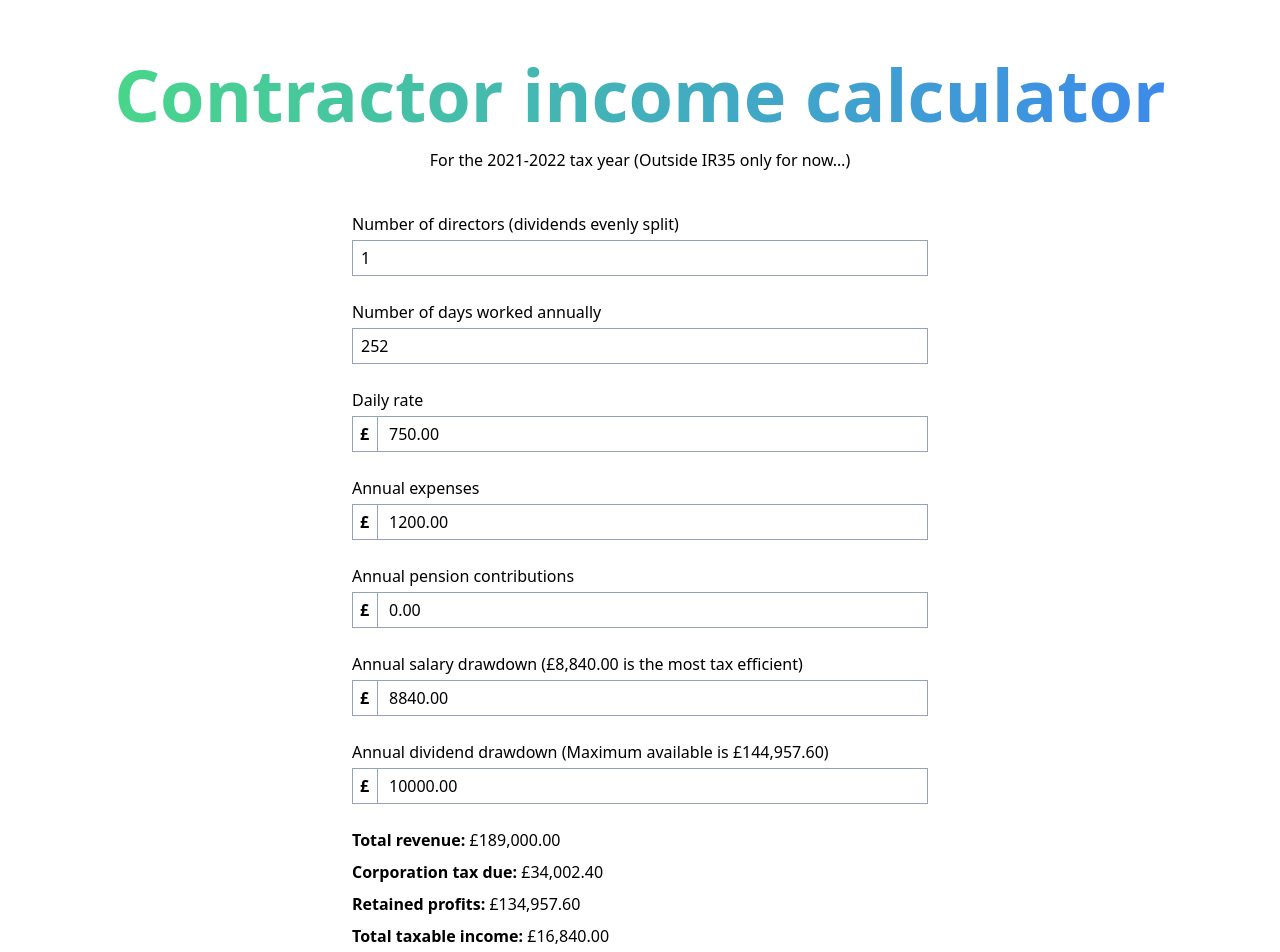
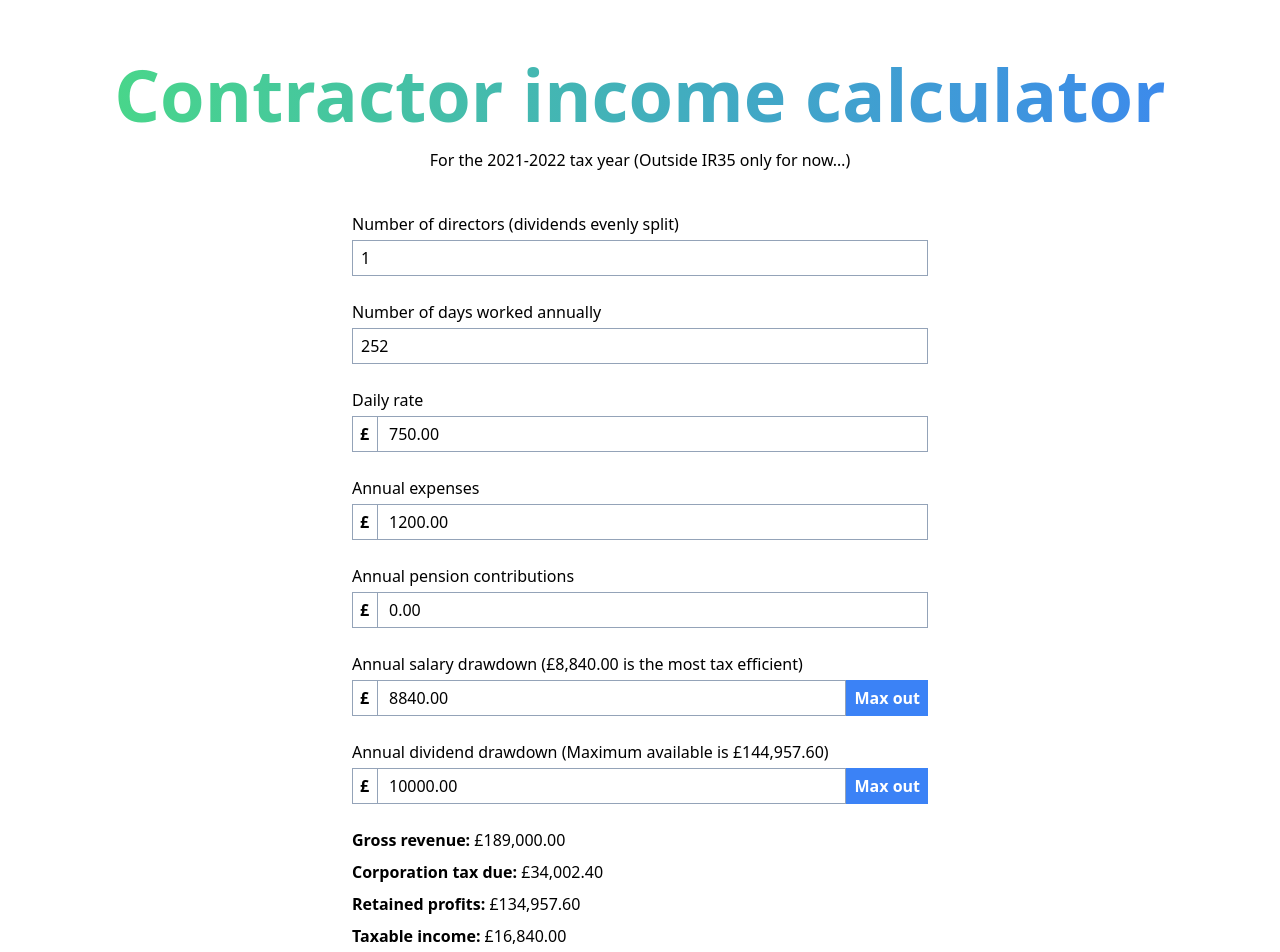
Before and after one commit to rbrtsmith/contractor-calculator, a Next.js app: page / in a window 1280 px wide. Shown: the top 952 px of the page. Built offline with nearby package versions, Linux system fonts and the light colour scheme.

Commit message:
add max out buttons

```diff
--- a/components/TextInput.tsx
+++ b/components/TextInput.tsx
@@ -2,11 +2,13 @@ export const TextInput = ({
   label,
   additionalText,
   prepend,
+  append,
   ...props
 }: React.HTMLProps<HTMLInputElement> & {
   label: string;
   additionalText?: string;
   prepend?: string;
+  append?: string | React.ReactNode;
 }) => (
   <label className="mb-6 block">
     <div className="pb-1">{label}</div>
@@ -17,9 +19,10 @@ export const TextInput = ({
         type={props.type ? props.type : "text"}
         className={`border border-slate-400 w-full h-9 p-2 ${
           prepend ? "text-input-has-prepend" : ""
-        }`}
+        } ${append ? "text-input-has-append" : ""}`}
         {...props}
       />
+      {append && <div className="text-input-append">{append}</div>}
     </div>
   </label>
 );
--- a/pages/index.tsx
+++ b/pages/index.tsx
@@ -112,6 +112,24 @@ const Home = () => {
               MAX_TAX_EFFICIENT_SALARY_PENCE
             )} is the most tax efficient)`}
             prepend="£"
+            append={
+              <button
+                className="h-full bg-blue-500 hover:bg-blue-700 text-white px-2 font-bold"
+                onClick={() => {
+                  const evt = {
+                    currentTarget: {
+                      name: "salaryDrawdown",
+                      value: convertToPounds(
+                        MAX_TAX_EFFICIENT_SALARY_PENCE
+                      ).toFixed(2),
+                    },
+                  } as any as React.FormEvent<HTMLInputElement>;
+                  handleChange(evt);
+                }}
+              >
+                Max out
+              </button>
+            }
             type="number"
             step="0.01"
             min={0}
@@ -127,6 +145,24 @@ const Home = () => {
               maximumAllowableDividendDrawdown
             )})`}
             prepend="£"
+            append={
+              <button
+                className="h-full bg-blue-500 hover:bg-blue-700 text-white px-2 font-bold"
+                onClick={() => {
+                  const evt = {
+                    currentTarget: {
+                      name: "dividendDrawdown",
+                      value: convertToPounds(
+                        maximumAllowableDividendDrawdown
+                      ).toFixed(2),
+                    },
+                  } as any as React.FormEvent<HTMLInputElement>;
+                  handleChange(evt);
+                }}
+              >
+                Max out
+              </button>
+            }
             step="0.01"
             type="number"
             min={0}
@@ -138,7 +174,7 @@ const Home = () => {
           />
           <ul>
             <li className="mb-2">
-              <strong>Total revenue:</strong> {currencyFormat(totalRevenue)}
+              <strong>Gross revenue:</strong> {currencyFormat(totalRevenue)}
             </li>
             <li className="mb-2">
               <strong>Corporation tax due:</strong>{" "}
@@ -150,7 +186,7 @@ const Home = () => {
             </li>
             <li className="mb-2">
               <strong>
-                Total taxable income
+                Taxable income
                 {Number(numberOfDirectors) > 1 ? " per director:" : ":"}
               </strong>{" "}
               {currencyFormat(totalTaxableIncome)}
@@ -165,7 +201,7 @@ const Home = () => {
             </li>
             <li className="mb-2">
               <strong>
-                Tax to pay on dividends
+                Tax due on dividends
                 {Number(numberOfDirectors) > 1 ? " per director:" : ":"}
               </strong>{" "}
               <em>(First £2,000.00 is tax free)</em>
@@ -195,7 +231,7 @@ const Home = () => {
             <li className="mb-2">
               {Number(numberOfDirectors) > 1 ? (
                 <>
-                  <strong>Total after tax pay per director:</strong>{" "}
+                  <strong>Net pay per director:</strong>{" "}
                   {currencyFormat(totalAfterTaxPay)}
                   <div>
                     {currencyFormat(
@@ -206,8 +242,7 @@ const Home = () => {
                 </>
               ) : (
                 <>
-                  <strong>Total after tax pay:</strong>{" "}
-                  {currencyFormat(totalAfterTaxPay)}
+                  <strong>Net pay:</strong> {currencyFormat(totalAfterTaxPay)}
                 </>
               )}
             </li>
--- a/styles/globals.css
+++ b/styles/globals.css
@@ -387,11 +387,11 @@ Ensure the default browser behavior of the `hidden` attribute.
   margin-left: auto;
   margin-right: auto;
 }
+.mb-2 {
+  margin-bottom: 0.5rem;
+}
 .mb-6 {
   margin-bottom: 1.5rem;
-}
-.mb-2 {
-  margin-bottom: 0.5rem;
 }
 .block {
   display: block;
@@ -402,8 +402,8 @@ Ensure the default browser behavior of the `hidden` attribute.
 .h-9 {
   height: 2.25rem;
 }
-.h-\[100vh\] {
-  height: 100vh;
+.h-full {
+  height: 100%;
 }
 .w-full {
   width: 100%;
@@ -430,6 +430,10 @@ Ensure the default browser behavior of the `hidden` attribute.
   --tw-border-opacity: 1;
   border-color: rgb(148 163 184 / var(--tw-border-opacity));
 }
+.bg-blue-500 {
+  --tw-bg-opacity: 1;
+  background-color: rgb(59 130 246 / var(--tw-bg-opacity));
+}
 .bg-gradient-to-r {
   background-image: linear-gradient(to right, var(--tw-gradient-stops));
 }
@@ -447,11 +451,15 @@ Ensure the default browser behavior of the `hidden` attribute.
 .p-2 {
   padding: 0.5rem;
 }
-.pb-1 {
-  padding-bottom: 0.25rem;
+.px-2 {
+  padding-left: 0.5rem;
+  padding-right: 0.5rem;
 }
 .pt-10 {
   padding-top: 2.5rem;
+}
+.pb-1 {
+  padding-bottom: 0.25rem;
 }
 .text-left {
   text-align: left;
@@ -459,17 +467,21 @@ Ensure the default browser behavior of the `hidden` attribute.
 .text-center {
   text-align: center;
 }
-.align-middle {
-  vertical-align: middle;
-}
 .text-\[72px\] {
   font-size: 72px;
 }
 .font-extrabold {
   font-weight: 800;
 }
+.font-bold {
+  font-weight: 700;
+}
 .text-transparent {
   color: transparent;
+}
+.text-white {
+  --tw-text-opacity: 1;
+  color: rgb(255 255 255 / var(--tw-text-opacity));
 }
 
 .text-input-wrapper {
@@ -485,6 +497,10 @@ input:invalid {
   padding-left: 36px;
 }
 
+.text-input-has-append {
+  padding-right: 82px;
+}
+
 .text-input-prepend {
   position: absolute;
   top: 0;
@@ -496,3 +512,20 @@ input:invalid {
   font-weight: bold;
   border-right: 1px solid rgb(148 163 184 / var(--tw-border-opacity));
 }
+
+.text-input-append {
+  position: absolute;
+  top: 0;
+  bottom: 0;
+  right: 0;
+  display: flex;
+  flex-direction: column;
+  justify-content: center;
+  font-weight: bold;
+  border-left: 1px solid rgb(148 163 184 / var(--tw-border-opacity));
+}
+
+.hover\:bg-blue-700:hover {
+  --tw-bg-opacity: 1;
+  background-color: rgb(29 78 216 / var(--tw-bg-opacity));
+}
--- a/styles/tailwind.css
+++ b/styles/tailwind.css
@@ -15,6 +15,10 @@ input:invalid {
   padding-left: 36px;
 }
 
+.text-input-has-append {
+  padding-right: 82px;
+}
+
 .text-input-prepend {
   position: absolute;
   top: 0;
@@ -26,3 +30,15 @@ input:invalid {
   font-weight: bold;
   border-right: 1px solid rgb(148 163 184 / var(--tw-border-opacity));
 }
+
+.text-input-append {
+  position: absolute;
+  top: 0;
+  bottom: 0;
+  right: 0;
+  display: flex;
+  flex-direction: column;
+  justify-content: center;
+  font-weight: bold;
+  border-left: 1px solid rgb(148 163 184 / var(--tw-border-opacity));
+}
--- a/utils/getDividendTaxes.ts
+++ b/utils/getDividendTaxes.ts
@@ -123,6 +123,7 @@ export const getDividendTaxes = ({
       `plus additional tax of ${HIGHER_DIVIDEND_TAX_RATE_PERCENTAGE}% on the next`,
       amountAthigherRate / 100
     );
+    // The band reduces
     return {
       basic: lowerTaxToPay,
       higher: higherTaxToPay,
```
